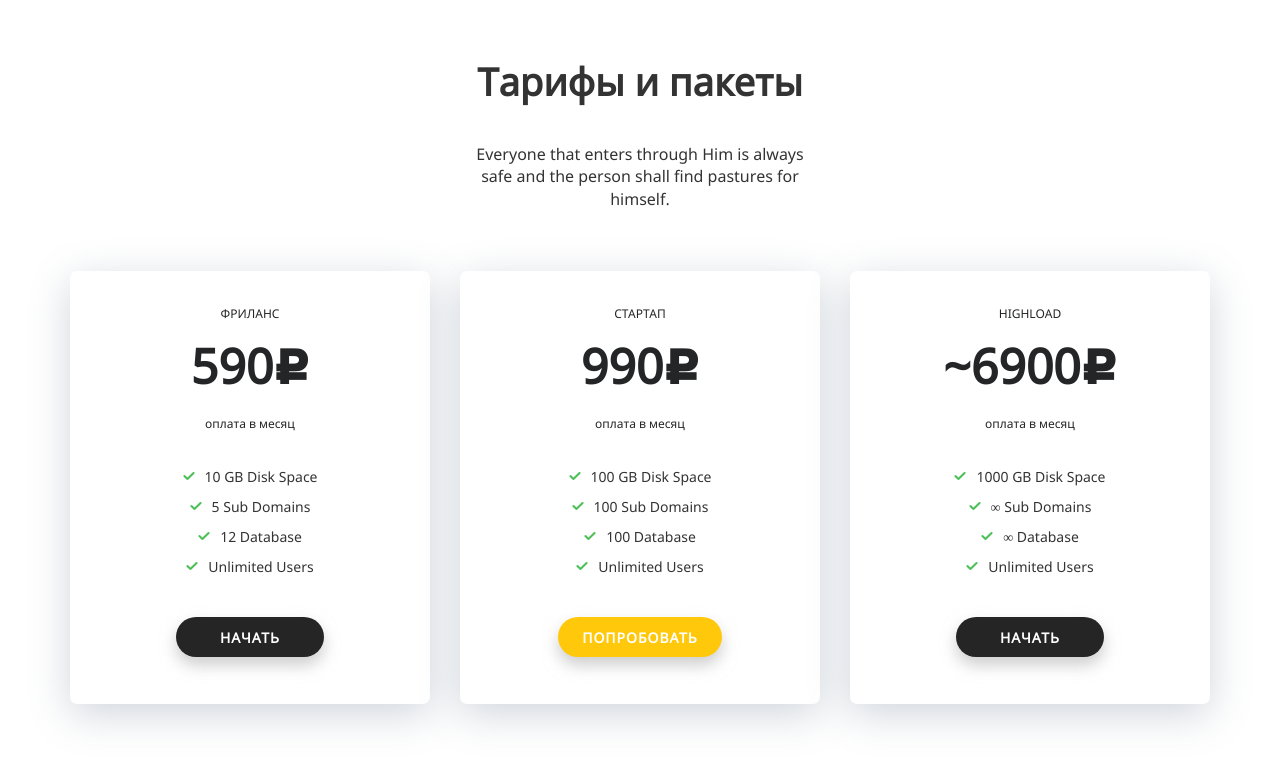
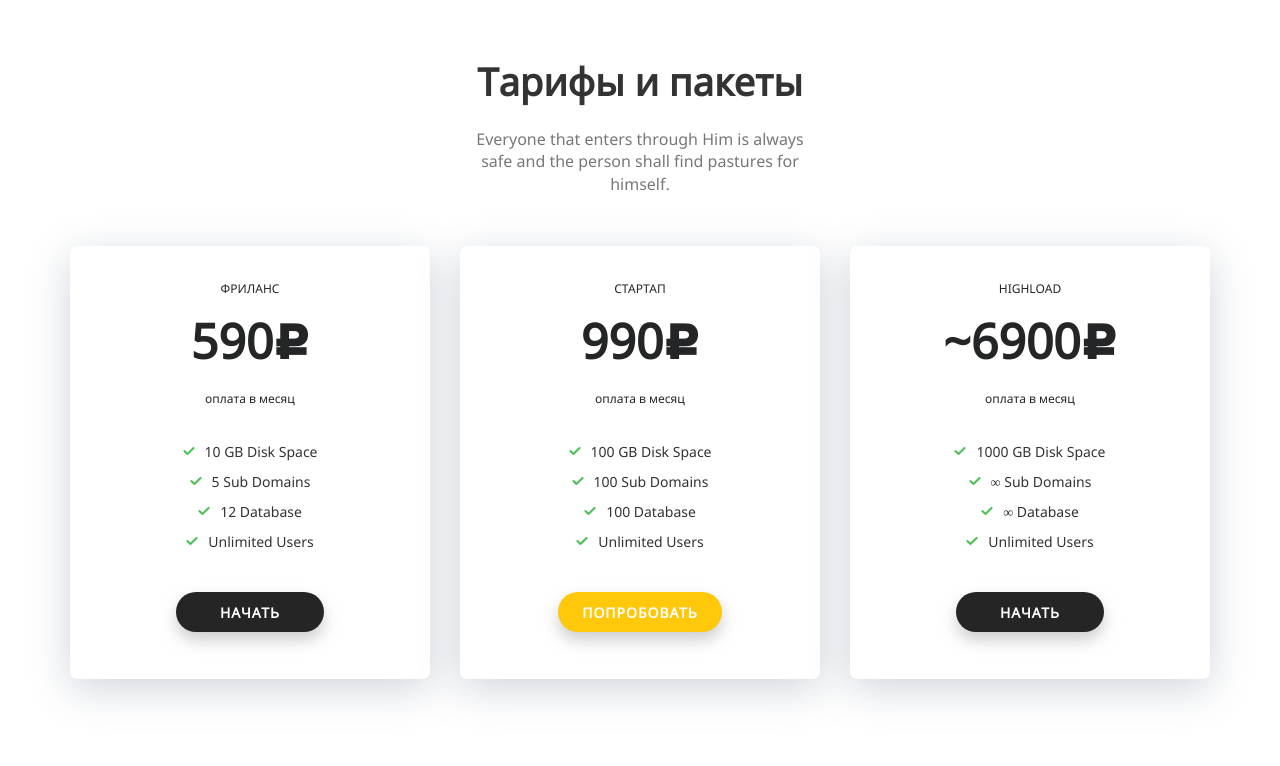
Before and after one commit to a-klimantow/Apolo, a plain HTML site: page docs/index.html in a window 1280 px wide. Shown: the part 2040-2806 px from the top of the page. Drawn offline with nearby package versions, Linux system fonts and the light colour scheme.

Commit message:
debug padding

```diff
--- a/docs/less/base/_base.less
+++ b/docs/less/base/_base.less
@@ -73,6 +73,7 @@ body {
 	margin-top: 35px;
 	&--top {
 		margin-top: 70px;
+		margin-bottom: 25px;
 	}
 	}
 	&--margin-none {
--- a/docs/less/sections/_benefits.less
+++ b/docs/less/sections/_benefits.less
@@ -52,6 +52,7 @@
 	color: #777;
 	margin-bottom: 40px;
 	&--padding-bottom {
-		padding-bottom: 50px;
+		padding-bottom: 40px;
+		color: #777;
 	}
 }
```
Also changed, not shown: docs/css/main.css.
